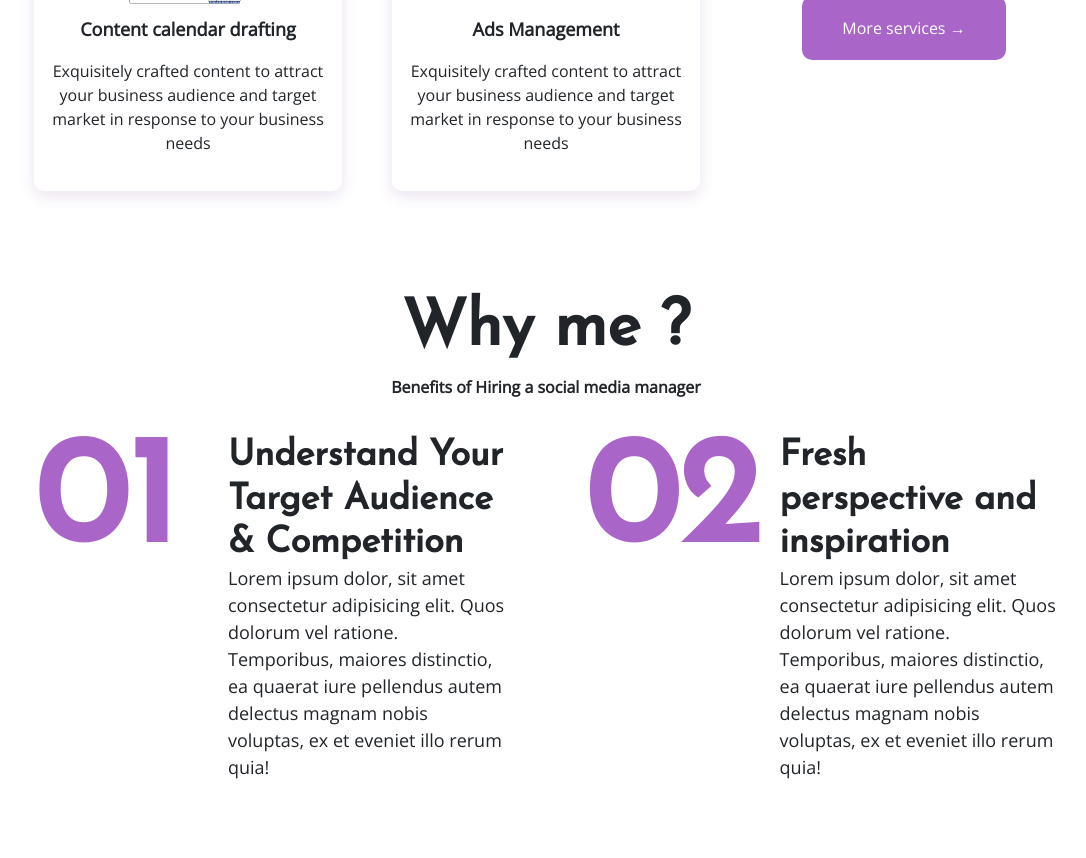
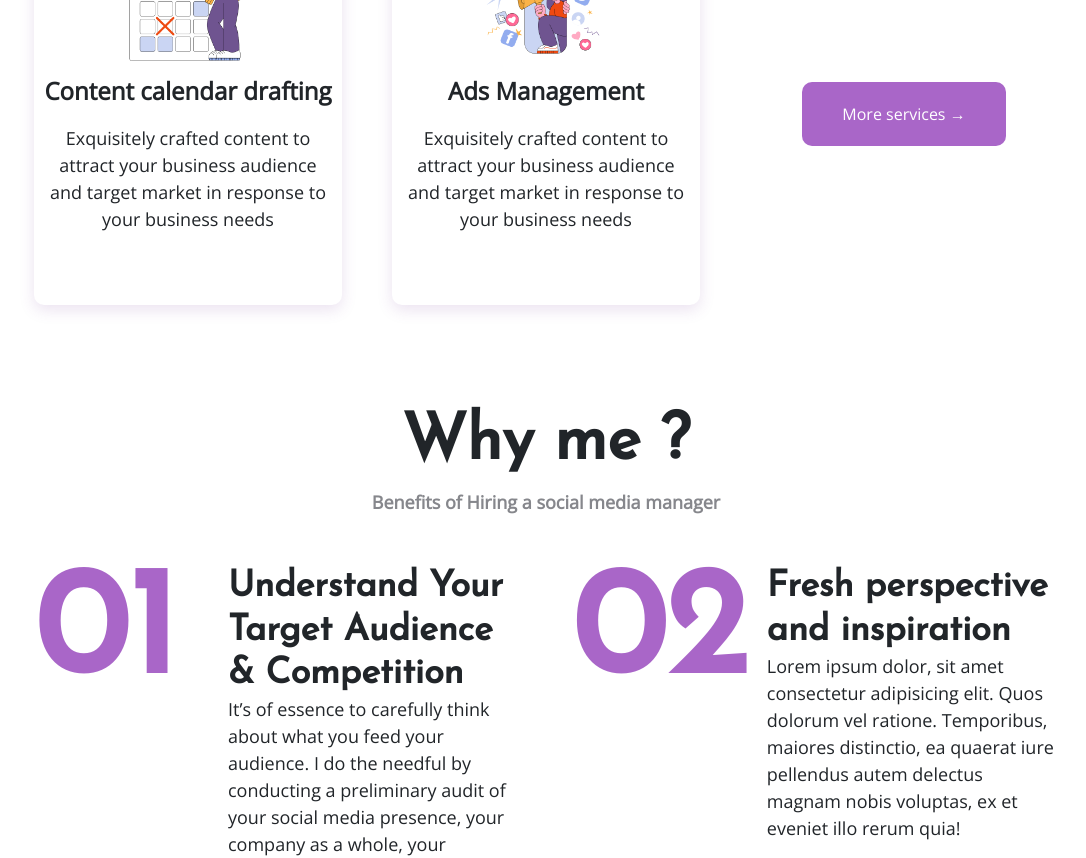
Before and after one commit to Sam-kayode/SMP, a Nuxt app: page / in a window 1280 px wide. Shown: the part 1900-2758 px from the top of the page, without its empty margins (94-1180 px from the left). Built offline with nearby package versions, Linux system fonts and the light colour scheme.

Commit message:
add new abstract image

```diff
--- a/pages/index.vue
+++ b/pages/index.vue
@@ -129,7 +129,7 @@ export default {
           number: '01',
           title: 'Understand Your Target Audience & Competition',
           content:
-            '  Lorem ipsum dolor, sit amet consectetur adipisicing elit. Quos  dolorum vel ratione. Temporibus, maiores distinctio, ea quaerat iure pellendus autem delectus magnam nobis voluptas, ex et eveniet illo rerum quia!',
+            'It’s of essence to carefully think about what you feed your audience. I do the needful by conducting a preliminary audit of your social media presence, your company as a whole, your competitors, and your target market.',
         },
         {
           number: '02',
@@ -340,7 +340,7 @@ export default {
       font-size: 48px;
     }
     @include mobile {
-      font-size: 32px;
+      font-size: 36px;
     }
   }
 
@@ -385,11 +385,19 @@ export default {
 
         .title {
           font-weight: bolder;
-          font-size: 18px;
+          font-size: 24px;
+
+          @include tablet {
+            font-size: 20px;
+          }
         }
         .content {
-          font-size: 16px;
+          font-size: 18px;
           padding: 0;
+
+          @include tablet {
+            font-size: 16px;
+          }
         }
       }
 
@@ -432,7 +440,17 @@ export default {
       font-size: 48px;
     }
     @include mobile {
-      font-size: 32px;
+      font-size: 36px;
+    }
+  }
+  .why-desc {
+    font-family: 'open sans', sans-serif;
+    font-size: 18px;
+    color: #86878c;
+    margin-bottom:30px;
+    @include tablet {
+      font-size: 16px;
+      width: 100%;
     }
   }
 
@@ -440,7 +458,7 @@ export default {
     display: grid;
     grid-template-columns: 1fr 1fr;
     grid-template-rows: 1fr 1fr 1fr;
-    gap: 6vw;
+    gap: 4vw;
     @include bg-tablet {
       display: block;
     }
@@ -472,7 +490,7 @@ export default {
 
         @include mobile {
           font-size: 90px;
-          min-width: 0;
+          min-width: 123px;
         }
       }
 
@@ -494,7 +512,9 @@ export default {
           padding-top: 20px;
 
           @include mobile {
-            font-size: 28px;
+            font-size: 24px;
+          padding-top: 10px;
+
           }
         }
       }
```
Also changed, not shown: static/images/shape8.svg (added).
